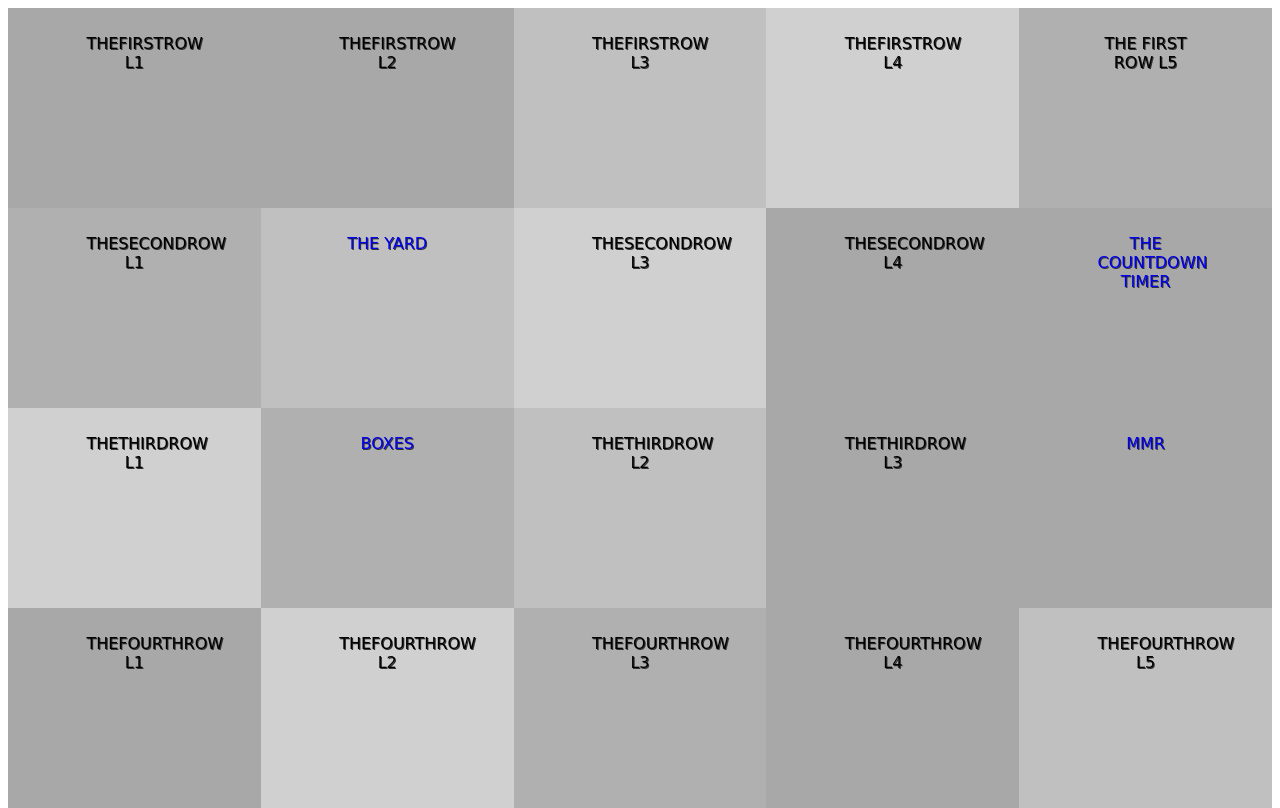
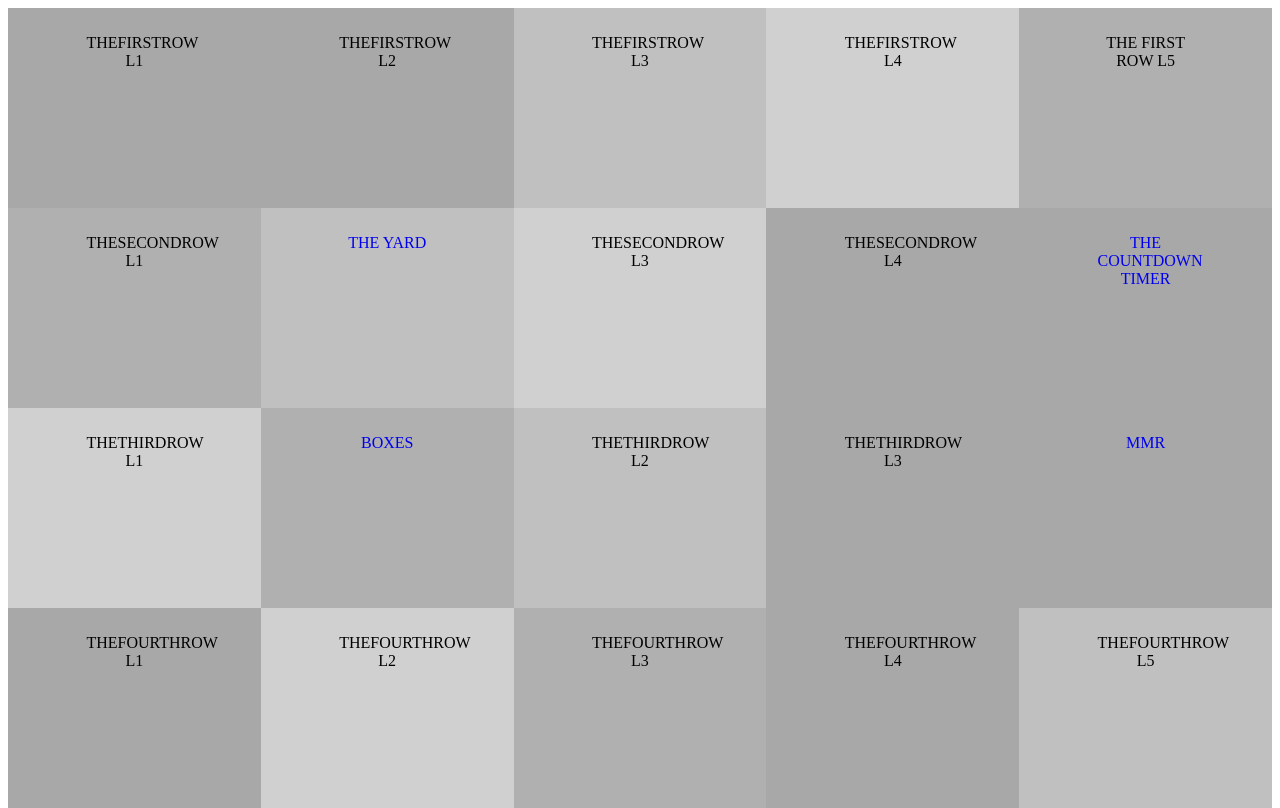
Before and after one commit to RhondaMelo/onTrackToFullStack, a plain HTML site: page index.html in a window 1280 px wide. Drawn offline with Linux system fonts and the light colour scheme.

Commit message:
font change

```diff
--- a/splashPage/css/style.css
+++ b/splashPage/css/style.css
@@ -17,9 +17,8 @@ background-color: #FF0000 ;
 
 p {
 	text-align:center;
-	font-family:'Nothing You Could Do', cursive;
+	font-family:'Nothing You Could Do';
 	padding:10px;
-	text-shadow:1px 1px #333;
     margin-left: auto;
     margin-right: auto;
     width: 6em;
```
Also changed, not shown: 2 other files.
